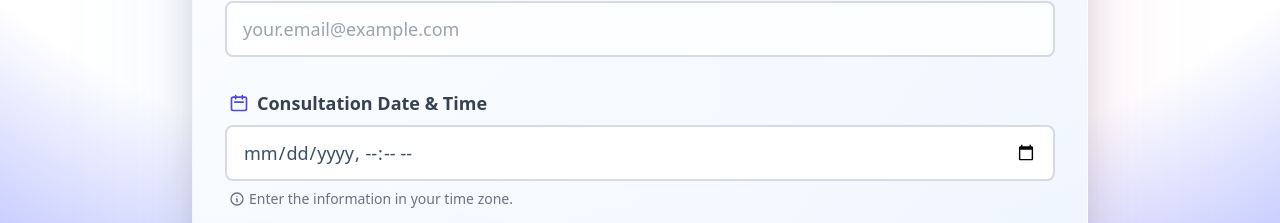
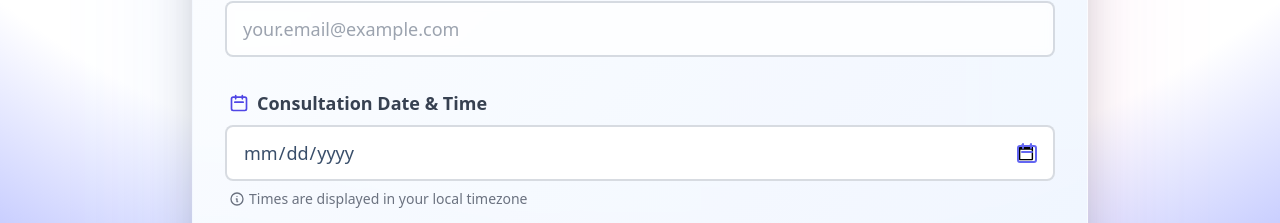
Before and after one commit to Angelvalkov2003/Avoex_frontend, a React (Vite) app: page / in a window 1280 px wide. Shown: the part 729-952 px from the top of the page. Built offline with nearby package versions, Linux system fonts and the light colour scheme.

Commit message:
Time shows after the date

```diff
--- a/src/pages/HomePage.jsx
+++ b/src/pages/HomePage.jsx
@@ -3,7 +3,7 @@ import toast from "react-hot-toast";
 import Navbar from "../components/Navbar";
 import RateLimitedUI from "../components/RateLimitedUI";
 import api from "../lib/axios";
-import { parseDateTimeInput, convertToBulgarianTime } from "../lib/utils";
+import { parseDateTimeInput, convertToBulgarianTime, generateTimeSlots, isUserFromUS, getUserTimezone } from "../lib/utils";
 
 
 
@@ -14,25 +14,30 @@ const HomePage = () => {
   const [title, setTitle] = useState("");
   const [content, setContent] = useState("");
   const [email, setEmail] = useState("");
-  const [meetingDateTime, setMeetingDateTime] = useState("");
+  const [selectedDate, setSelectedDate] = useState("");
+  const [selectedTime, setSelectedTime] = useState("");
   const [createLoading, setCreateLoading] = useState(false);
+
+  // Generate time slots
+  const timeSlots = generateTimeSlots();
 
 
   const handleCreateNote = async (e) => {
     e.preventDefault();
 
-    if (!title.trim() || !content.trim() || !email.trim() || !meetingDateTime.trim()) {
+    if (!title.trim() || !content.trim() || !email.trim() || !selectedDate.trim() || !selectedTime.trim()) {
       toast.error("All fields are required");
       return;
     }
 
     setCreateLoading(true);
     try {
-      // Parse datetime input into combined date/time and timezone
-      const { clientsDate, clientsTimeZone } = parseDateTimeInput(meetingDateTime);
+      // Parse separate date and time inputs into combined date/time and timezone
+      const { clientsDate, clientsTimeZone } = parseDateTimeInput(selectedDate, selectedTime);
 
       // Calculate Bulgarian time
-      const { bgDate, bgTime } = convertToBulgarianTime(meetingDateTime);
+      const dateTimeString = `${selectedDate}T${selectedTime}`;
+      const { bgDate, bgTime } = convertToBulgarianTime(dateTimeString);
 
       await api.post("/notes", {
         title,
@@ -50,7 +55,8 @@ const HomePage = () => {
       setTitle("");
       setContent("");
       setEmail("");
-      setMeetingDateTime("");
+      setSelectedDate("");
+      setSelectedTime("");
     } catch (error) {
       console.log("Error creating note", error);
       if (error.response.status === 429) {
@@ -160,10 +166,7 @@ const HomePage = () => {
                     </div>
 
                      {/* Date & Time field */}
-                    <div
-  className="form-control group"
-  onClick={() => document.getElementById("meetingDateTime").showPicker?.()}
->
+                     <div className="form-control group">
                        <label className="label">
                          <span className="label-text text-lg font-semibold text-gray-700 flex items-center gap-2">
                            <svg className="w-5 h-5 text-indigo-600" fill="none" stroke="currentColor" viewBox="0 0 24 24">
@@ -173,20 +176,73 @@ const HomePage = () => {
                          </span>
                        </label>
 
+                       <div className="space-y-4">
+                         {/* Date input */}
+                         <div
+                           className="relative cursor-pointer"
+                           onClick={() => {
+                             const dateInput = document.getElementById('date-input');
+                             if (dateInput) {
+                               dateInput.showPicker();
+                             }
+                           }}
+                         >
                            <input
-    id="meetingDateTime"
-    type="datetime-local"
-    className="input input-bordered w-full h-14 text-lg transition-all duration-300 focus:scale-[1.02] focus:shadow-lg border-2 focus:border-indigo-500 bg-white"
-    value={meetingDateTime}
-    onChange={(e) => setMeetingDateTime(e.target.value)}
+                             id="date-input"
+                             type="date"
+                             className="input input-bordered w-full h-14 text-lg transition-all duration-300 focus:scale-[1.02] focus:shadow-lg border-2 focus:border-indigo-500 bg-white cursor-pointer"
+                             value={selectedDate}
+                             onChange={(e) => {
+                               setSelectedDate(e.target.value);
+                               // Reset time when date changes
+                               setSelectedTime("");
+                             }}
+                             min={new Date().toISOString().split('T')[0]}
+                             placeholder="Select date"
                            />
+
+                           {/* Custom calendar icon */}
+                           <div className="absolute inset-y-0 right-0 flex items-center pr-4 pointer-events-none">
+                             <svg className="w-6 h-6 text-indigo-500" fill="none" stroke="currentColor" viewBox="0 0 24 24">
+                               <path strokeLinecap="round" strokeLinejoin="round" strokeWidth={2} d="M8 7V3m8 4V3m-9 8h10M5 21h14a2 2 0 002-2V7a2 2 0 00-2-2H5a2 2 0 00-2 2v12a2 2 0 002 2z" />
+                             </svg>
+                           </div>
+                         </div>
+
+                         {/* Time dropdown - only show if date is selected */}
+                         {selectedDate && (
+                           <div className="relative animate-fadeIn">
+                             <select
+                               className="select select-bordered w-full h-14 text-lg transition-all duration-300 focus:scale-[1.02] focus:shadow-lg border-2 focus:border-indigo-500 bg-white appearance-none cursor-pointer"
+                               value={selectedTime}
+                               onChange={(e) => setSelectedTime(e.target.value)}
+                             >
+                               <option value="">Select time</option>
+                               {timeSlots.map((slot) => (
+                                 <option key={slot.value} value={slot.value}>
+                                   {slot.label}
+                                 </option>
+                               ))}
+                             </select>
+
+                             {/* Custom dropdown arrow */}
+                             <div className="absolute inset-y-0 right-0 flex items-center pr-4 pointer-events-none">
+                               <svg className="w-6 h-6 text-indigo-500" fill="none" stroke="currentColor" viewBox="0 0 24 24">
+                                 <path strokeLinecap="round" strokeLinejoin="round" strokeWidth={2} d="M19 9l-7 7-7-7" />
+                               </svg>
+                             </div>
+                           </div>
+                         )}
+                       </div>
+
+
 
                        <label className="label">
                          <span className="label-text-alt text-sm text-gray-500 flex items-center gap-1">
                            <svg className="w-4 h-4" fill="none" stroke="currentColor" viewBox="0 0 24 24">
                              <path strokeLinecap="round" strokeLinejoin="round" strokeWidth={2} d="M13 16h-1v-4h-1m1-4h.01M21 12a9 9 0 11-18 0 9 9 0 0118 0z" />
                            </svg>
-      Enter the information in your time zone.
+                           Times are displayed in your local timezone
                          </span>
                        </label>
                      </div>
```
Also changed, not shown: src/lib/utils.js. Lines whose indentation alone changed are shown as unchanged.
